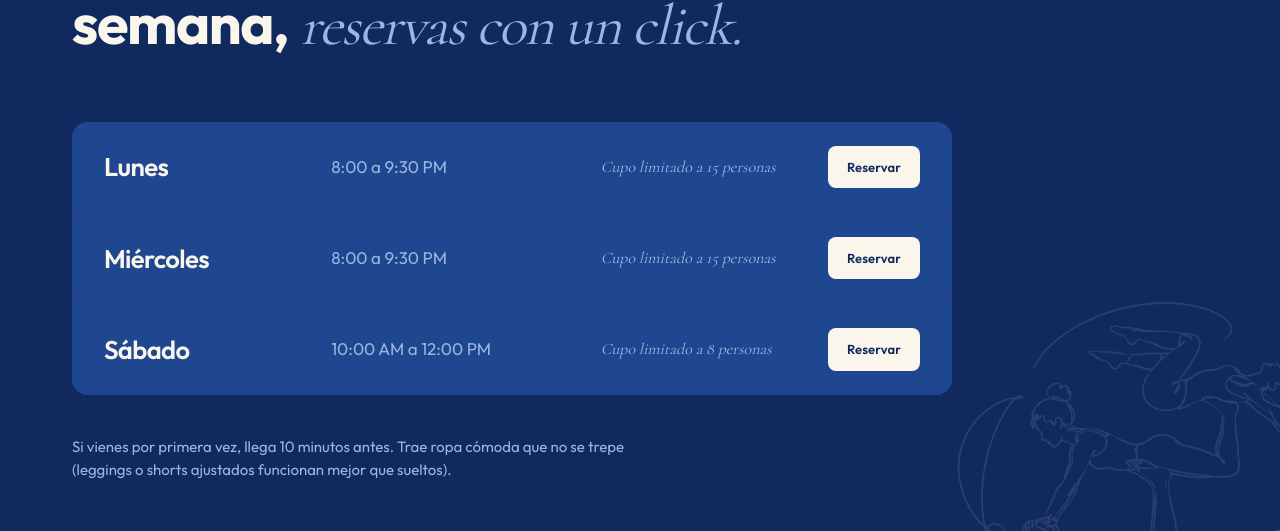
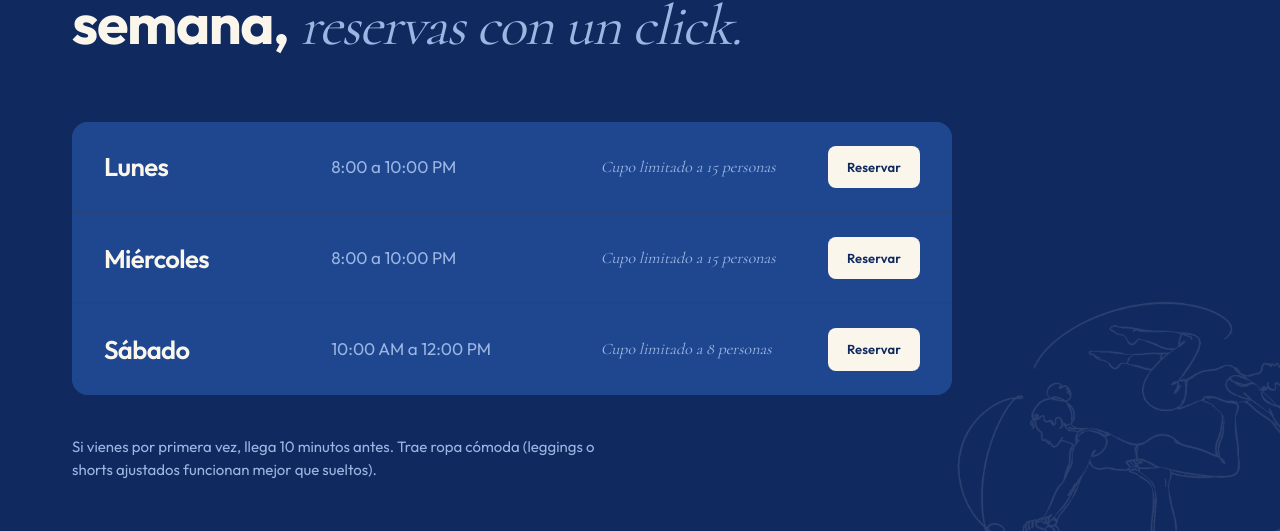
Before and after one commit to ramiromolinalara09-dev/la-casa-del-acroyoga, a Next.js app in the folder web/: page / in a window 1280 px wide. Shown: the part 6196-6727 px from the top of the page. Built offline with nearby package versions, Linux system fonts and the light colour scheme.

Commit message:
Hours: Lun/Mié end at 10 PM (was 9:30) + remove 'que no se trepe'

```diff
--- a/web/src/components/Contact.tsx
+++ b/web/src/components/Contact.tsx
@@ -7,9 +7,9 @@ const MAPS_EMBED =
   "https://maps.google.com/maps?q=21.0097473,-89.6206213&hl=es&z=16&output=embed";
 
 const HOURS = [
-  { dia: "Lunes",     hora: "8:00 a 9:30 PM" },
+  { dia: "Lunes",     hora: "8:00 a 10:00 PM" },
   { dia: "Martes",    hora: "Cerrado" },
-  { dia: "Miércoles", hora: "8:00 a 9:30 PM" },
+  { dia: "Miércoles", hora: "8:00 a 10:00 PM" },
   { dia: "Jueves",    hora: "Cerrado" },
   { dia: "Viernes",   hora: "Cerrado" },
   { dia: "Sábado",    hora: "10:00 AM a 12:00 PM" },
--- a/web/src/components/Schedule.tsx
+++ b/web/src/components/Schedule.tsx
@@ -3,8 +3,8 @@ import { Reveal } from "./Reveal";
 import { buildWhatsappUrl } from "@/lib/links";
 
 const schedule = [
-  { dia: "Lunes",     hora: "8:00 a 9:30 PM",    cupo: 15 },
-  { dia: "Miércoles", hora: "8:00 a 9:30 PM",    cupo: 15 },
+  { dia: "Lunes",     hora: "8:00 a 10:00 PM",   cupo: 15 },
+  { dia: "Miércoles", hora: "8:00 a 10:00 PM",   cupo: 15 },
   { dia: "Sábado",    hora: "10:00 AM a 12:00 PM", cupo: 8  },
 ];
 
@@ -165,8 +165,7 @@ export function Schedule() {
             }}
           >
             Si vienes por primera vez, llega 10 minutos antes. Trae ropa cómoda
-            que no se trepe (leggings o shorts ajustados funcionan mejor que
-            sueltos).
+            (leggings o shorts ajustados funcionan mejor que sueltos).
           </p>
         </Reveal>
       </div>
```
